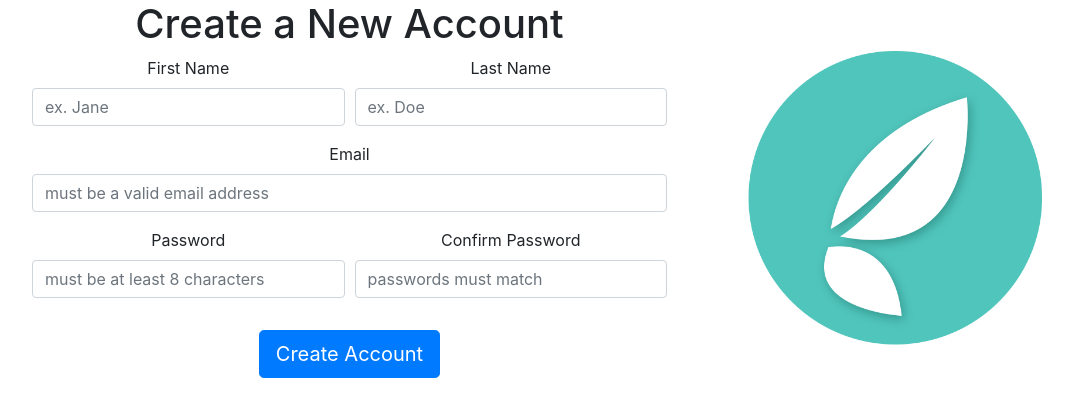
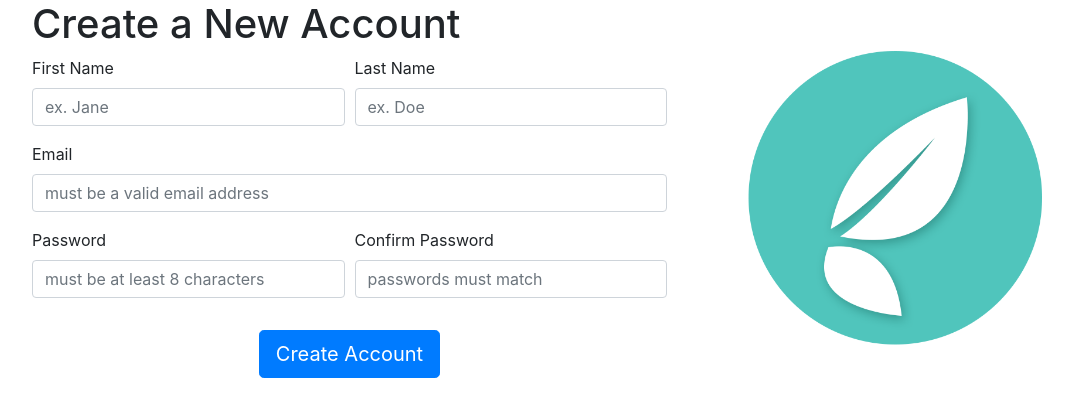
Before and after one commit to dmaxchristiansen/fazeii-promo, a Django app: page /reg in a window 1280 px wide. Shown: the part 56-473 px from the top of the page, without its empty margins (53-1126 px from the left). Run offline with Django 3.2, Linux system fonts and the light colour scheme; some libraries are stand-ins or nearby versions.

Commit message:
fixed container

```diff
--- a/log_reg_app/templates/base_index.html
+++ b/log_reg_app/templates/base_index.html
@@ -39,7 +39,7 @@
             </div>
         </div>
     </nav>
-    <div class="container text-center">
+    <div class="container">
         {% block content %}
         {% endblock %}
     </div>
```
